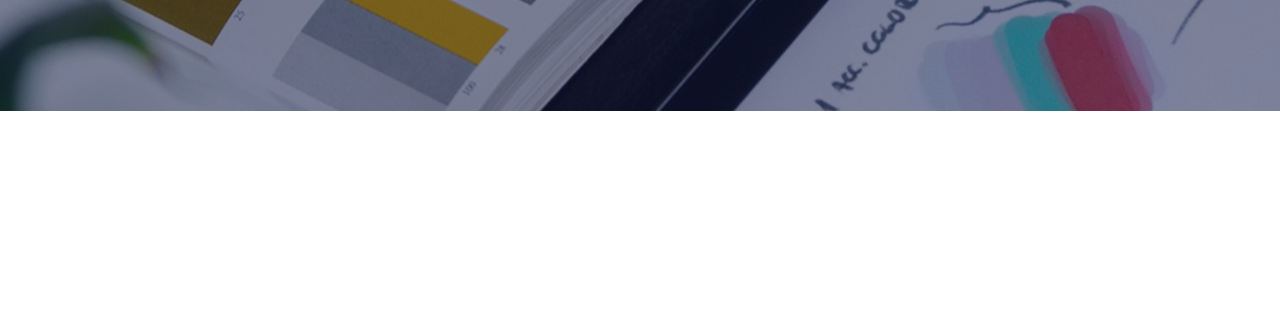
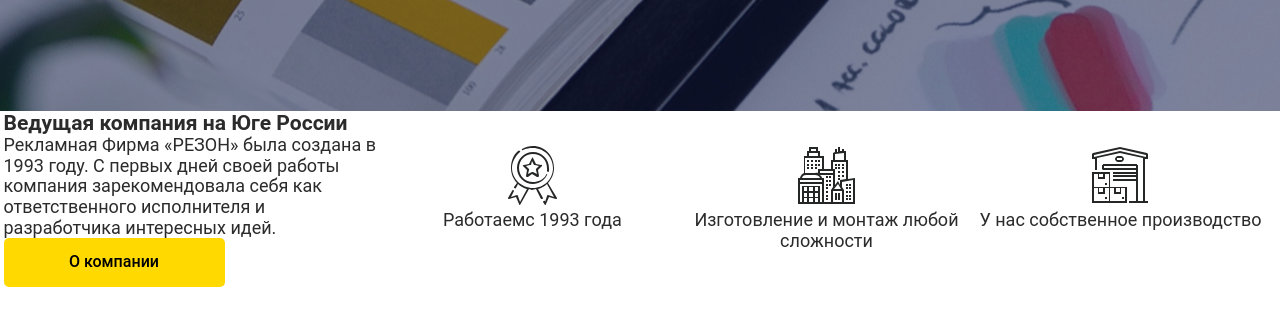
Before and after one commit to limirida/rezonr, a plain HTML site: page index.html in a window 1280 px wide. Shown: the part 488-800 px from the top of the page. Drawn offline with nearby package versions, Linux system fonts and the light colour scheme.

Commit message:
start 3 block

```diff
--- a/index.html
+++ b/index.html
@@ -66,11 +66,13 @@
     </div>
   </header>
   <main class="main">
+    <section class="main-slider__wrap">
       <div class="main-slider">
         <div class="main-slider__item main-slider__item-1">
           <div class="main-slider__content">
             <h2>Изготовление рекламных вывесок</h2>
-          <p>Изготовление и монтаж вывесок и крышных установок любой сложности, indoor и outdoor реклама, на транспорте
+            <p>Изготовление и монтаж вывесок и крышных установок любой сложности, indoor и outdoor реклама, на
+              транспорте
               и др.
             </p>
             <a class="transparent-btn" href="#">Наши работы<img class="arrow-slider" src="img/arrow-slider.svg"></a>
@@ -79,7 +81,8 @@
         <div class="main-slider__item main-slider__item-2">
           <div class="main-slider__content">
             <h2>Изготовление рекламных вывесок</h2>
-          <p>Изготовление и монтаж вывесок и крышных установок любой сложности, indoor и outdoor реклама, на транспорте
+            <p>Изготовление и монтаж вывесок и крышных установок любой сложности, indoor и outdoor реклама, на
+              транспорте
               и др.
             </p>
             <a class="transparent-btn" href="#">Наши работы<img class="arrow-slider" src="img/arrow-slider.svg"></a>
@@ -88,13 +91,42 @@
         <div class="main-slider__item main-slider__item-3">
           <div class="main-slider__content">
             <h2>Изготовление рекламных вывесок</h2>
-          <p>Изготовление и монтаж вывесок и крышных установок любой сложности, indoor и outdoor реклама, на транспорте
+            <p>Изготовление и монтаж вывесок и крышных установок любой сложности, indoor и outdoor реклама, на
+              транспорте
               и др.
             </p>
             <a class="transparent-btn" href="#">Наши работы<img class="arrow-slider" src="img/arrow-slider.svg"></a>
           </div>
         </div>
       </div>
+    </section>
+    <section class="main-info joint-info">
+      <div class="container">
+        <div class="joint-information">
+          <div class="joint-info__text">
+            <h3><span class="yellow">В</span>едущая компания на Юге России</h3>
+            <p>Рекламная Фирма «РЕЗОН» была создана
+              в 1993 году. С первых дней своей работы компания зарекомендовала себя как ответственного исполнителя и
+              разработчика интересных идей.</p>
+            <a href="" class="yellow-btn">О компании</a>
+          </div>
+          <div class="joint-info__wrap">
+            <div class="joint-info__item">
+              <img src="img/medal.svg" alt="">
+              <p>Работаемс 1993 года</p>
+            </div>
+            <div class="joint-info__item">
+              <img src="img/buildings.svg" alt="">
+              <p>Изготовление и монтаж любой сложности</p>
+            </div>
+            <div class="joint-info__item">
+              <img src="img/warehouse.svg" alt="">
+              <p>У нас собственное производство</p>
+            </div>
+          </div>
+        </div>
+      </div>
+    </section>
   </main>
 
 
--- a/scss/style.scss
+++ b/scss/style.scss
@@ -145,6 +145,8 @@
     font-weight  : 500;
     font-size    : 16px;
     text-align   : center;
+    cursor       : pointer;
+    color        : #000;
 }
 
 .phone {
@@ -346,4 +348,25 @@
     border-radius  : 5px;
 }
 
+.joint-info__text {
+    width: 30%;
+}
+
+.joint-information {
+    display    : flex;
+    flex-wrap  : wrap;
+    align-items: center;
+}
+
+.joint-info__wrap {
+    display  : flex;
+    flex-wrap: wrap;
+    width    : 70%;
+}
+
+.joint-info__item {
+    width     : 33%;
+    text-align: center;
+}
+
 @import "media";
```
Also changed, not shown: css/style.min.css, img/buildings.svg (added), img/medal.svg (added), img/warehouse.svg (added). Lines whose indentation alone changed are shown as unchanged.
